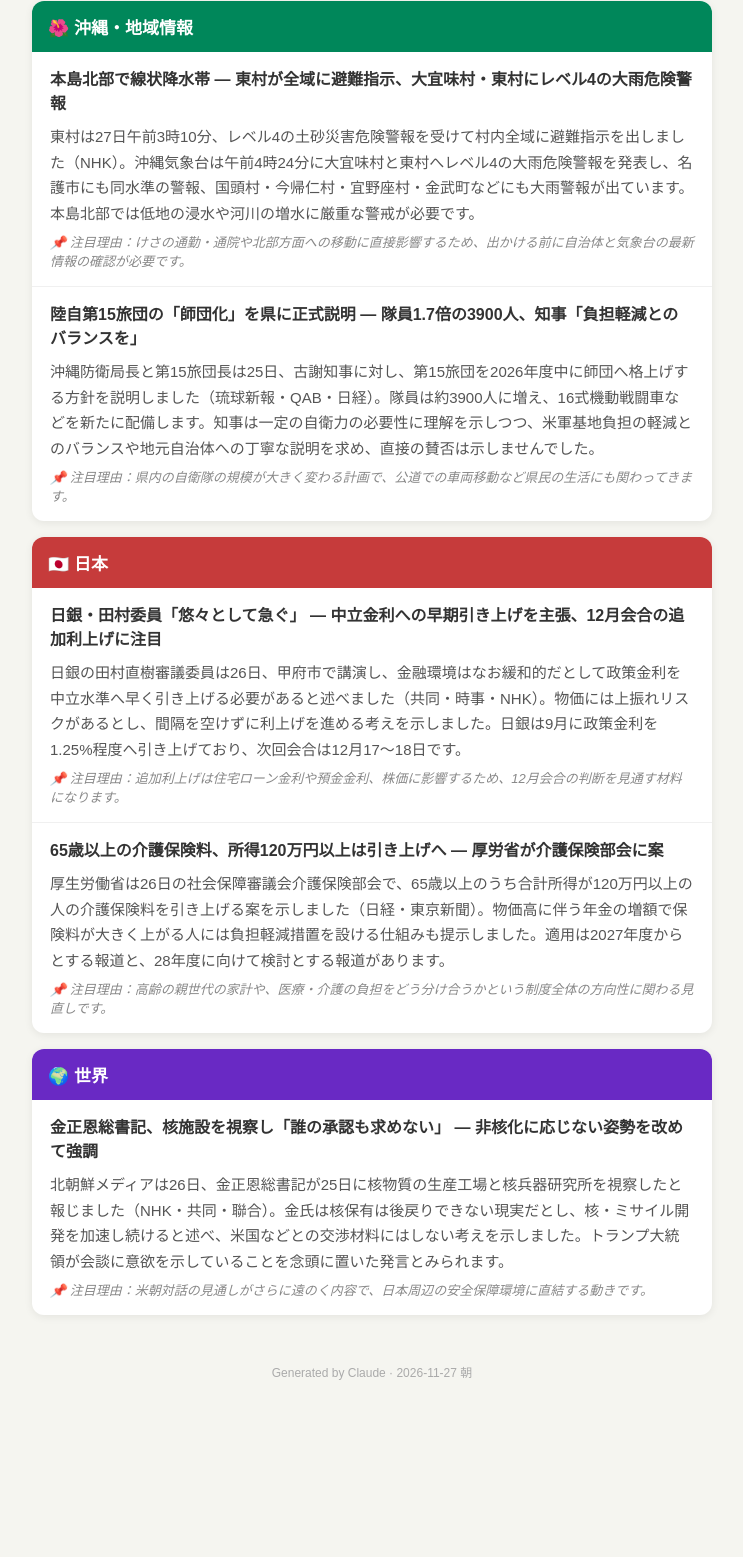
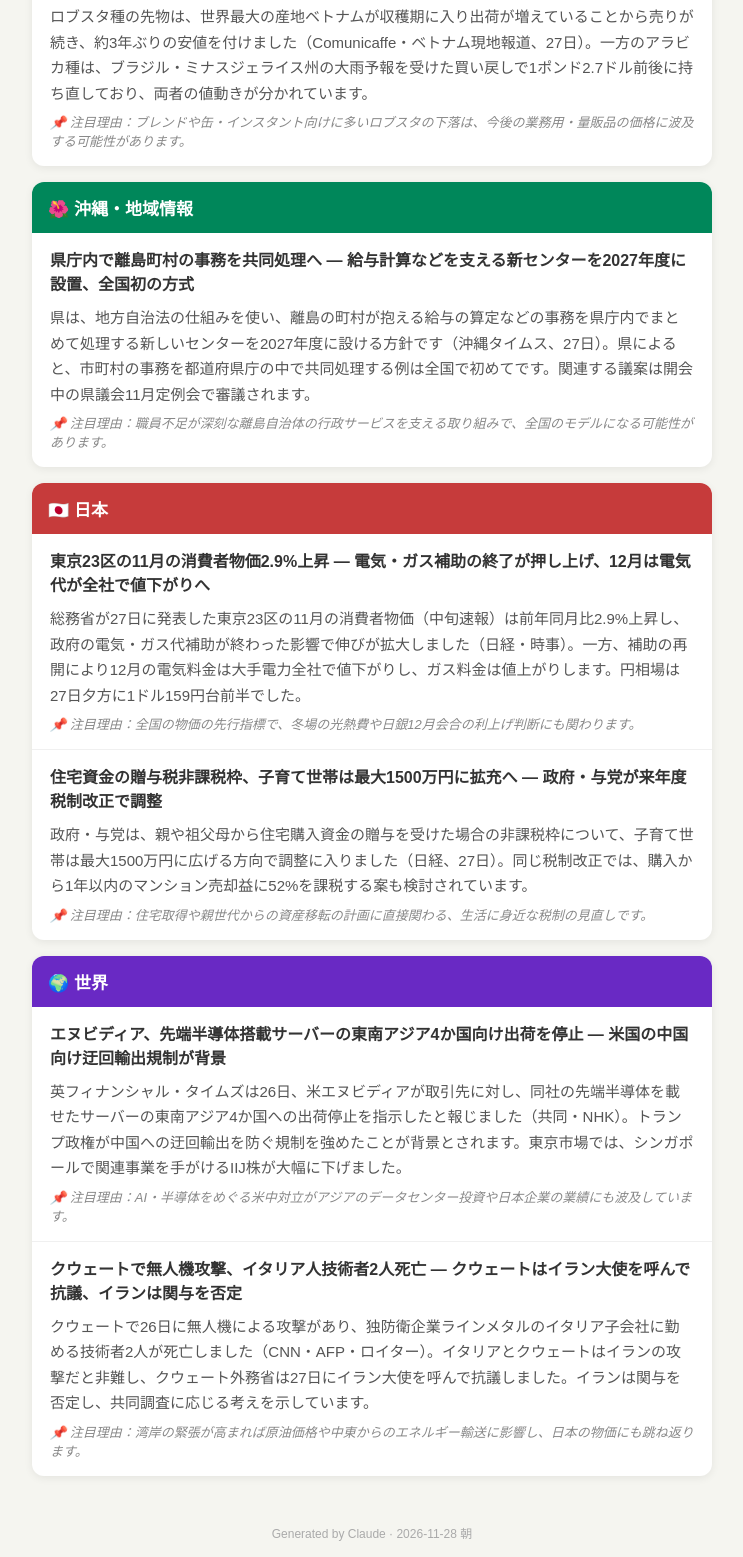
Before and after one commit to koji82kuni/morning-news, a plain HTML site: page index.html in a window 1280 px wide. Shown: the part 357-1914 px from the top of the page, without its empty margins (268-1011 px from the left). Before the commit the page ends 1753 px from the top, so only its background shows below. Drawn offline with Linux system fonts and the light colour scheme.

Commit message:
朝刊更新: 2026年11月28日

```diff
--- a/index.html
+++ b/index.html
@@ -3,7 +3,7 @@
 <head>
 <meta charset="UTF-8">
 <meta name="viewport" content="width=device-width, initial-scale=1.0">
-<title>朝刊 2026年11月27日（金）</title>
+<title>朝刊 2026年11月28日（土）</title>
 <style>
   body{font-family:'Hiragino Sans','BIZ UDPGothic',sans-serif;background:#f5f5f0;margin:0;padding:0;color:#333;}
   .header{background:linear-gradient(135deg,#1a1a2e,#16213e);color:white;padding:24px 20px 16px;text-align:center;}
@@ -29,7 +29,7 @@
 <body>
 <div class="header">
   <h1>📰 今日の朝刊</h1>
-  <div class="date">2026年11月27日（金） ／ Claude 自動生成</div>
+  <div class="date">2026年11月28日（土） ／ Claude 自動生成</div>
 </div>
 <div class="container">
 
@@ -40,47 +40,51 @@
 
   <div class="section sec-coffee">
     <div class="section-header">☕ コーヒー業界・焙煎</div>
-    <div class="no-news">本日、特筆すべき動向はありませんでした。</div>
+    <div class="news-item">
+      <div class="news-title">ロブスタ先物、約3年ぶりの安値に ― ベトナムの収穫期入りで供給圧力、アラビカとの値動きが分かれる</div>
+      <div class="news-summary">ロブスタ種の先物は、世界最大の産地ベトナムが収穫期に入り出荷が増えていることから売りが続き、約3年ぶりの安値を付けました（Comunicaffe・ベトナム現地報道、27日）。一方のアラビカ種は、ブラジル・ミナスジェライス州の大雨予報を受けた買い戻しで1ポンド2.7ドル前後に持ち直しており、両者の値動きが分かれています。</div>
+      <div class="news-reason">📌 注目理由：ブレンドや缶・インスタント向けに多いロブスタの下落は、今後の業務用・量販品の価格に波及する可能性があります。</div>
+    </div>
   </div>
 
   <div class="section sec-okinawa">
     <div class="section-header">🌺 沖縄・地域情報</div>
     <div class="news-item">
-      <div class="news-title">本島北部で線状降水帯 ― 東村が全域に避難指示、大宜味村・東村にレベル4の大雨危険警報</div>
-      <div class="news-summary">東村は27日午前3時10分、レベル4の土砂災害危険警報を受けて村内全域に避難指示を出しました（NHK）。沖縄気象台は午前4時24分に大宜味村と東村へレベル4の大雨危険警報を発表し、名護市にも同水準の警報、国頭村・今帰仁村・宜野座村・金武町などにも大雨警報が出ています。本島北部では低地の浸水や河川の増水に厳重な警戒が必要です。</div>
-      <div class="news-reason">📌 注目理由：けさの通勤・通院や北部方面への移動に直接影響するため、出かける前に自治体と気象台の最新情報の確認が必要です。</div>
-    </div>
-    <div class="news-item">
-      <div class="news-title">陸自第15旅団の「師団化」を県に正式説明 ― 隊員1.7倍の3900人、知事「負担軽減とのバランスを」</div>
-      <div class="news-summary">沖縄防衛局長と第15旅団長は25日、古謝知事に対し、第15旅団を2026年度中に師団へ格上げする方針を説明しました（琉球新報・QAB・日経）。隊員は約3900人に増え、16式機動戦闘車などを新たに配備します。知事は一定の自衛力の必要性に理解を示しつつ、米軍基地負担の軽減とのバランスや地元自治体への丁寧な説明を求め、直接の賛否は示しませんでした。</div>
-      <div class="news-reason">📌 注目理由：県内の自衛隊の規模が大きく変わる計画で、公道での車両移動など県民の生活にも関わってきます。</div>
+      <div class="news-title">県庁内で離島町村の事務を共同処理へ ― 給与計算などを支える新センターを2027年度に設置、全国初の方式</div>
+      <div class="news-summary">県は、地方自治法の仕組みを使い、離島の町村が抱える給与の算定などの事務を県庁内でまとめて処理する新しいセンターを2027年度に設ける方針です（沖縄タイムス、27日）。県によると、市町村の事務を都道府県庁の中で共同処理する例は全国で初めてです。関連する議案は開会中の県議会11月定例会で審議されます。</div>
+      <div class="news-reason">📌 注目理由：職員不足が深刻な離島自治体の行政サービスを支える取り組みで、全国のモデルになる可能性があります。</div>
     </div>
   </div>
 
   <div class="section sec-japan">
     <div class="section-header">🇯🇵 日本</div>
     <div class="news-item">
-      <div class="news-title">日銀・田村委員「悠々として急ぐ」 ― 中立金利への早期引き上げを主張、12月会合の追加利上げに注目</div>
-      <div class="news-summary">日銀の田村直樹審議委員は26日、甲府市で講演し、金融環境はなお緩和的だとして政策金利を中立水準へ早く引き上げる必要があると述べました（共同・時事・NHK）。物価には上振れリスクがあるとし、間隔を空けずに利上げを進める考えを示しました。日銀は9月に政策金利を1.25%程度へ引き上げており、次回会合は12月17〜18日です。</div>
-      <div class="news-reason">📌 注目理由：追加利上げは住宅ローン金利や預金金利、株価に影響するため、12月会合の判断を見通す材料になります。</div>
+      <div class="news-title">東京23区の11月の消費者物価2.9%上昇 ― 電気・ガス補助の終了が押し上げ、12月は電気代が全社で値下がりへ</div>
+      <div class="news-summary">総務省が27日に発表した東京23区の11月の消費者物価（中旬速報）は前年同月比2.9%上昇し、政府の電気・ガス代補助が終わった影響で伸びが拡大しました（日経・時事）。一方、補助の再開により12月の電気料金は大手電力全社で値下がりし、ガス料金は値上がりします。円相場は27日夕方に1ドル159円台前半でした。</div>
+      <div class="news-reason">📌 注目理由：全国の物価の先行指標で、冬場の光熱費や日銀12月会合の利上げ判断にも関わります。</div>
     </div>
     <div class="news-item">
-      <div class="news-title">65歳以上の介護保険料、所得120万円以上は引き上げへ ― 厚労省が介護保険部会に案</div>
-      <div class="news-summary">厚生労働省は26日の社会保障審議会介護保険部会で、65歳以上のうち合計所得が120万円以上の人の介護保険料を引き上げる案を示しました（日経・東京新聞）。物価高に伴う年金の増額で保険料が大きく上がる人には負担軽減措置を設ける仕組みも提示しました。適用は2027年度からとする報道と、28年度に向けて検討とする報道があります。</div>
-      <div class="news-reason">📌 注目理由：高齢の親世代の家計や、医療・介護の負担をどう分け合うかという制度全体の方向性に関わる見直しです。</div>
+      <div class="news-title">住宅資金の贈与税非課税枠、子育て世帯は最大1500万円に拡充へ ― 政府・与党が来年度税制改正で調整</div>
+      <div class="news-summary">政府・与党は、親や祖父母から住宅購入資金の贈与を受けた場合の非課税枠について、子育て世帯は最大1500万円に広げる方向で調整に入りました（日経、27日）。同じ税制改正では、購入から1年以内のマンション売却益に52%を課税する案も検討されています。</div>
+      <div class="news-reason">📌 注目理由：住宅取得や親世代からの資産移転の計画に直接関わる、生活に身近な税制の見直しです。</div>
     </div>
   </div>
 
   <div class="section sec-world">
     <div class="section-header">🌍 世界</div>
     <div class="news-item">
-      <div class="news-title">金正恩総書記、核施設を視察し「誰の承認も求めない」 ― 非核化に応じない姿勢を改めて強調</div>
-      <div class="news-summary">北朝鮮メディアは26日、金正恩総書記が25日に核物質の生産工場と核兵器研究所を視察したと報じました（NHK・共同・聯合）。金氏は核保有は後戻りできない現実だとし、核・ミサイル開発を加速し続けると述べ、米国などとの交渉材料にはしない考えを示しました。トランプ大統領が会談に意欲を示していることを念頭に置いた発言とみられます。</div>
-      <div class="news-reason">📌 注目理由：米朝対話の見通しがさらに遠のく内容で、日本周辺の安全保障環境に直結する動きです。</div>
+      <div class="news-title">エヌビディア、先端半導体搭載サーバーの東南アジア4か国向け出荷を停止 ― 米国の中国向け迂回輸出規制が背景</div>
+      <div class="news-summary">英フィナンシャル・タイムズは26日、米エヌビディアが取引先に対し、同社の先端半導体を載せたサーバーの東南アジア4か国への出荷停止を指示したと報じました（共同・NHK）。トランプ政権が中国への迂回輸出を防ぐ規制を強めたことが背景とされます。東京市場では、シンガポールで関連事業を手がけるIIJ株が大幅に下げました。</div>
+      <div class="news-reason">📌 注目理由：AI・半導体をめぐる米中対立がアジアのデータセンター投資や日本企業の業績にも波及しています。</div>
+    </div>
+    <div class="news-item">
+      <div class="news-title">クウェートで無人機攻撃、イタリア人技術者2人死亡 ― クウェートはイラン大使を呼んで抗議、イランは関与を否定</div>
+      <div class="news-summary">クウェートで26日に無人機による攻撃があり、独防衛企業ラインメタルのイタリア子会社に勤める技術者2人が死亡しました（CNN・AFP・ロイター）。イタリアとクウェートはイランの攻撃だと非難し、クウェート外務省は27日にイラン大使を呼んで抗議しました。イランは関与を否定し、共同調査に応じる考えを示しています。</div>
+      <div class="news-reason">📌 注目理由：湾岸の緊張が高まれば原油価格や中東からのエネルギー輸送に影響し、日本の物価にも跳ね返ります。</div>
     </div>
   </div>
 
 </div>
-<div class="footer">Generated by Claude · 2026-11-27 朝</div>
+<div class="footer">Generated by Claude · 2026-11-28 朝</div>
 </body>
 </html>
```
